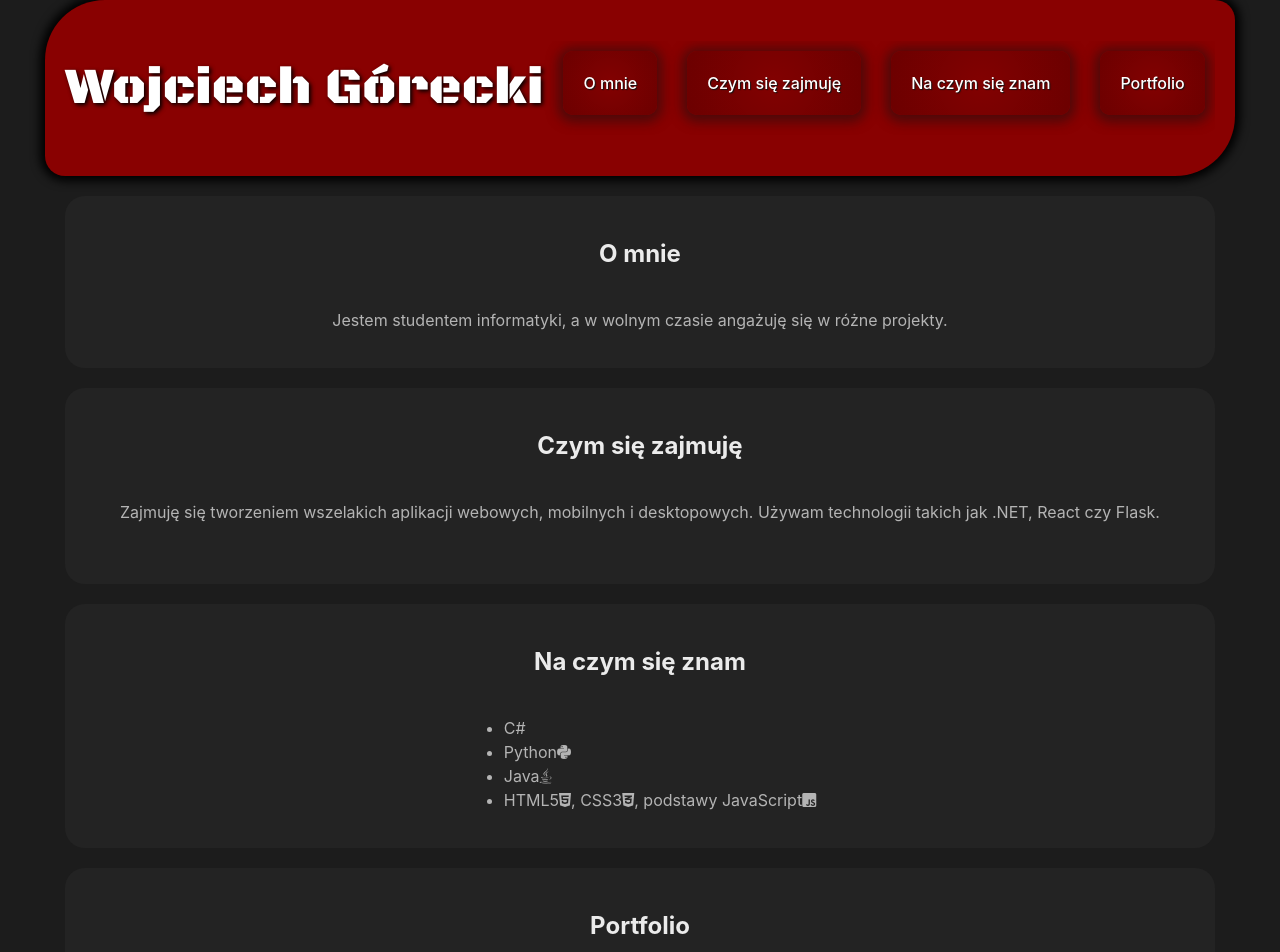
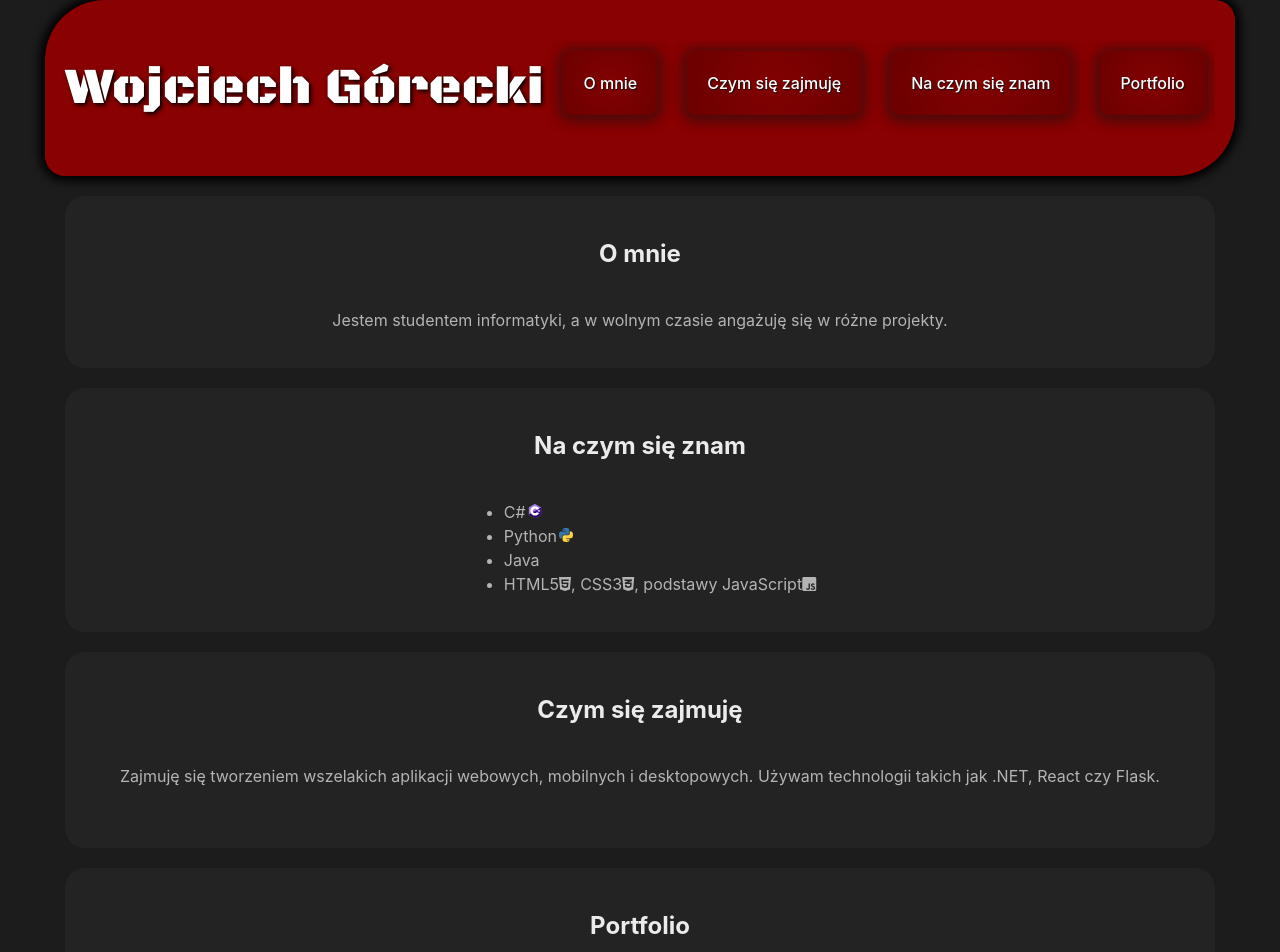
Before and after one commit to WojteGK/Portfolio, a React (Vite) app: page / in a window 1280 px wide. Shown: the top 952 px of the page. Built offline with nearby package versions, Linux system fonts and the light colour scheme.

Commit message:
Refactor App component and add new components

```diff
--- a/index.html
+++ b/index.html
@@ -1,7 +1,7 @@
 <!doctype html>
 <html lang="en">
   <head>
-    <meta charset="UTF-8">
+   <meta charset="UTF-8">
    <meta name="viewport" content="width=device-width, initial-scale=1.0">
    <link rel="stylesheet" href="style.css">
    <link rel="preconnect" href="https://fonts.googleapis.com">
--- a/src/App.css
+++ b/src/App.css
@@ -11,6 +11,7 @@ h1 {
   padding: 20px 0;
   display: flex;
   font-family: "Black Ops One", system-ui;
+  font-size: 0vmax;
   justify-content: center;
   align-items: center;
   color: rgb(255, 255, 255);
@@ -66,7 +67,7 @@ h2 {
 #what-i-do,
 #what-i-know,
 #price-table,
-#portfolio,
+#projects,
 #photos {
   display: flex;
   flex-direction: column;
--- a/src/App.jsx
+++ b/src/App.jsx
@@ -1,78 +1,25 @@
-import { useState } from 'react'
-import reactLogo from './assets/react.svg'
-import viteLogo from '/vite.svg'
 import './App.css'
-
+import Navbar from './components/Nav/Navbar'
+import AboutMe from './components/AboutMe/AboutMe'
+import SkillsSection from './components/SkillsSection/SkillsSection'
+import PriceTable from './components/PriceTable/PriceTable'
+import ProjectSection from './components/ProjectSection/ProjectSection'
 function App() {
-  const [count, setCount] = useState(0)
 
   return (
     <div>
-      <nav>
-        <div class="nav-wrapper">
-          <h1 class="title black-ops">Wojciech Górecki</h1>
-          <ul>
-            <li><a href="#about-me">O mnie</a></li>
-            <li><a href="#what-i-do">Czym się zajmuję</a></li>
-            <li><a href="#what-i-know">Na czym się znam</a></li>
-            <li><a href="#portfolio">Portfolio</a></li>
-          </ul>
-        </div>
-      </nav>
-
-      <section id="about-me">
-        <h2>O mnie</h2>
-        <p>Jestem studentem informatyki, a w wolnym czasie angażuję się w różne projekty.</p>
-      </section>
-
+      <Navbar/>
+      <AboutMe/>
+      <SkillsSection/>
       <section id="what-i-do">
         <h2>Czym się zajmuję</h2>
         <p>Zajmuję się tworzeniem wszelakich aplikacji webowych, mobilnych i desktopowych. Używam technologii takich jak .NET, React czy Flask.</p>
-        <br />
+        <br/>
       </section>
 
-      <section id="what-i-know">
-        <h2>Na czym się znam</h2>
-        <ul>
-          <li>C#<i class="fab fa-code"></i></li>
-          <li>Python<i class="fab fa-python"></i></li>
-          <li>Java<i class="fab fa-java"></i></li>
-          <li>HTML5<i class="fab fa-html5"></i>, CSS3<i class="fab fa-css3-alt"></i>, podstawy JavaScript<i class="fab fa-js-square"></i></li>
-        </ul>
-      </section>
 
-      <section id="portfolio">
-        <h2>Portfolio</h2>
-        <ol>
-          <li>Projekt 1</li>
-          <li>Projekt 2</li>
-          <li>Projekt 3</li>
-        </ol>
-      </section>
-      <section id="price-table">
-        <table>
-          <h2>Cennik</h2>
-          <thead>
-            <tr>
-              <th>Usługa</th>
-              <th>Cena</th>
-            </tr>
-          </thead>
-          <tbody>
-            <tr>
-              <td>Tworzenie stron internetowych</td>
-              <td>300-1000 zł</td>
-            </tr>
-            <tr>
-              <td>Tworzenie aplikacji mobilnych</td>
-              <td>500-5000 zł</td>
-            </tr>
-          </tbody>
-        </table>
-      </section>
-          <footer>
-            <p>Wojciech Górecki</p>
-          </footer>
+      <ProjectSection id="projects"/>
+      <PriceTable id="price-table"/>
     </div>
   )
 }
--- /dev/null
+++ b/src/components/AboutMe/AboutMe.jsx
@@ -0,0 +1,12 @@
+import React from 'react'
+
+function AboutMe() {
+  return (
+   <div id="about-me">
+      <h2>O mnie</h2>
+      <p>Jestem studentem informatyki, a w wolnym czasie angażuję się w różne projekty.</p>
+   </div>
+  )
+}
+
+export default AboutMe
--- /dev/null
+++ b/src/components/Nav/Navbar.jsx
@@ -0,0 +1,19 @@
+import React from 'react'
+
+function Navbar() {
+  return (
+   <nav>
+    <div class="nav-wrapper">
+      <h1 class="title black-ops">Wojciech Górecki</h1>
+      <ul>
+        <li><a href="#about-me">O mnie</a></li>
+        <li><a href="#what-i-do">Czym się zajmuję</a></li>
+        <li><a href="#what-i-know">Na czym się znam</a></li>
+        <li><a href="#portfolio">Portfolio</a></li>
+      </ul>
+    </div>
+  </nav>
+  )
+}
+
+export default Navbar
--- /dev/null
+++ b/src/components/PriceTable/PriceTable.jsx
@@ -0,0 +1,29 @@
+import React from 'react'
+
+function PriceTable() {
+  return (
+   <div id="price-table">
+      <table>
+         <h2>Cennik</h2>
+         <thead>
+         <tr>
+            <th>Usługa</th>
+            <th>Cena</th>
+         </tr>
+         </thead>
+         <tbody>
+         <tr>
+            <td>Tworzenie stron internetowych</td>
+            <td>300-1000 zł</td>
+         </tr>
+         <tr>
+            <td>Tworzenie aplikacji mobilnych</td>
+            <td>500-5000 zł</td>
+         </tr>
+         </tbody>
+      </table>
+   </div>
+  )
+}
+
+export default PriceTable
--- /dev/null
+++ b/src/components/ProjectSection/ProjectSection.jsx
@@ -0,0 +1,16 @@
+import React from 'react'
+
+function ProjectSection() {
+  return (
+    <div id="projects">
+      <h2>Portfolio</h2>
+      <ol>
+         <li>Projekt 1</li>
+         <li>Projekt 2</li>
+         <li>Projekt 3</li>
+      </ol>
+    </div>
+  )
+}
+
+export default ProjectSection
--- /dev/null
+++ b/src/components/SkillsSection/SkillsSection.jsx
@@ -0,0 +1,17 @@
+import React from 'react'
+
+function SkillsSection() {
+  return (
+   <div id="what-i-know">
+        <h2>Na czym się znam</h2>
+        <ul>
+          <li>C#<img height={14} width={18} src="./src/assets/c-sharp-c.svg" alt="c-sharp icon" /></li>
+          <li>Python<img height={14} width={18} src="src\assets\python.svg" alt="python icon" /></li>
+          <li>Java</li>
+          <li>HTML5<i className="fab fa-html5"></i>, CSS3<i class="fab fa-css3-alt"></i>, podstawy JavaScript<i class="fab fa-js-square"></i></li>
+        </ul>
+   </div>
+  )
+}
+
+export default SkillsSection
```
Also changed, not shown: src/components/Footer/Footer.jsx (added, +11 -0 lines), src/assets/c-sharp-c.svg (added), src/assets/python.svg (added).
